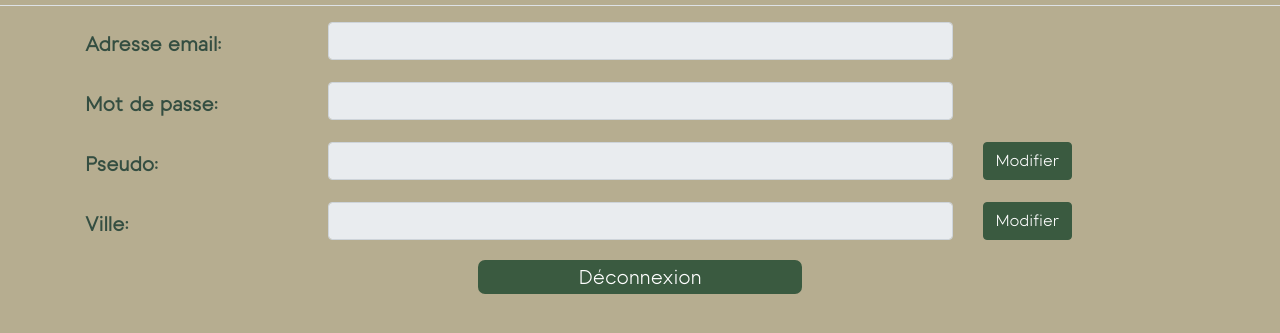
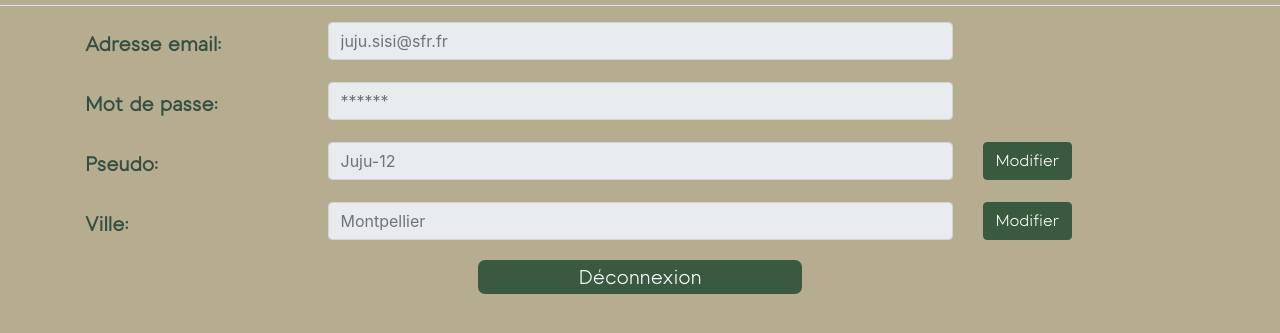
Before and after one commit to auriane-prr/MonFront_PW, a plain HTML site: page User/profil.html in a window 1280 px wide. Shown: the part 173-506 px from the top of the page. Drawn offline with nearby package versions, Linux system fonts and the light colour scheme; no server answers.

Commit message:
version video

```diff
--- a/User/profil.html
+++ b/User/profil.html
@@ -48,19 +48,19 @@
         <div class="form-group row">
           <label for="email" class="col-sm-3 col-form-label">Adresse email:</label>
           <div class="col-sm-6">
-            <input type="email" class="form-control" id="email" disabled>
+            <input placeholder="juju.sisi@sfr.fr" type="email" class="form-control" id="email" disabled>
           </div>
         </div>
         <div class="form-group row">
           <label for="password" class="col-sm-3 col-form-label">Mot de passe:</label>
           <div class="col-sm-6">
-            <input type="password" class="form-control" id="password"disabled>
+            <input placeholder="******" type="password" class="form-control" id="password"disabled>
           </div>
         </div>
         <div class="form-group row">
           <label for="pseudo" class="col-sm-3 col-form-label">Pseudo:</label>
           <div class="col-sm-6">
-            <input type="text" class="form-control" id="pseudo"disabled>
+            <input placeholder="Juju-12" type="text" class="form-control" id="pseudo"disabled>
           </div>
           <div class="col-sm-3">
             <button type="button" class="btn btn-profil">Modifier</button>
@@ -69,7 +69,7 @@
         <div class="form-group row">
           <label for="localisation" class="col-sm-3 col-form-label">Ville:</label>
           <div class="col-sm-6">
-            <input type="text" class="form-control" id="localisation"disabled>
+            <input placeholder="Montpellier" type="text" class="form-control" id="localisation"disabled>
           </div>
           <div class="col-sm-3">
             <button type="button" class="btn btn-profil">Modifier</button>
```
